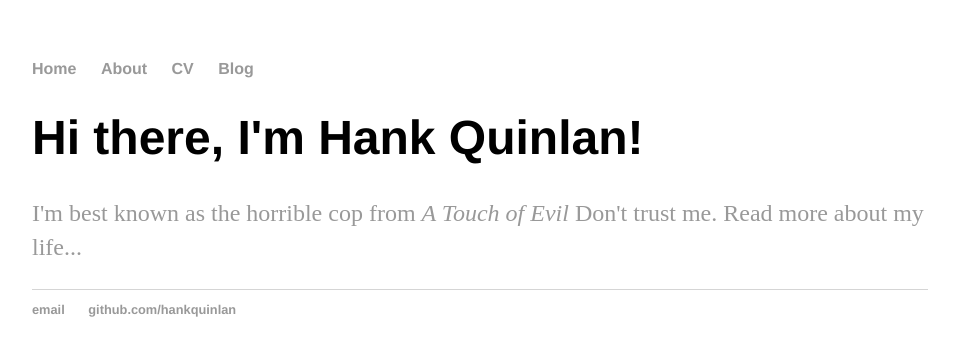
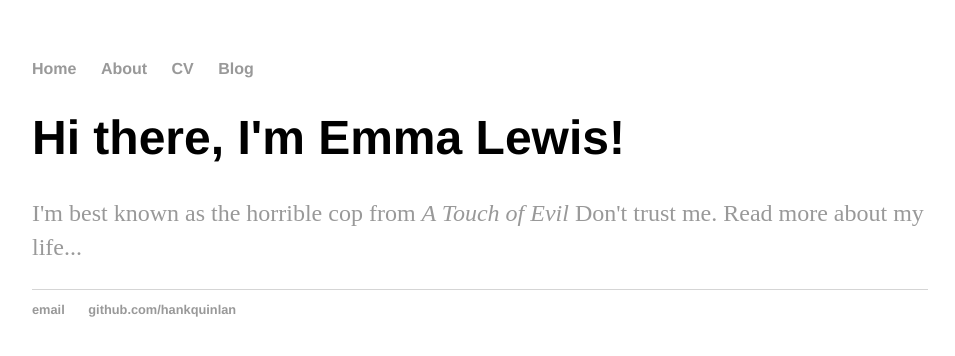
Before and after one commit to EmmaLewisMaclaren/EmmaLewisMaclaren.github.io, a Jekyll site: the page built from index.html, in a window 1280 px wide. Shown: the top 356 px of the page, without its empty margins (160-1115 px from the left). Built offline with Jekyll 4.4.1, drawn with Linux system fonts in a browser that asks for light colours.

Commit message:
Update index.html

```diff
--- a/index.html
+++ b/index.html
@@ -3,6 +3,6 @@ layout: default
 title: Emma Lewis, Principal Computer Scientist
 ---
 <div class="blurb">
-	<h1>Hi there, I'm Hank Quinlan!</h1>
+	<h1>Hi there, I'm Emma Lewis!</h1>
 	<p>I'm best known as the horrible cop from <em>A Touch of Evil</em> Don't trust me. <a href="/about">Read more about my life...</a></p>
 </div><!-- /.blurb -->
```
